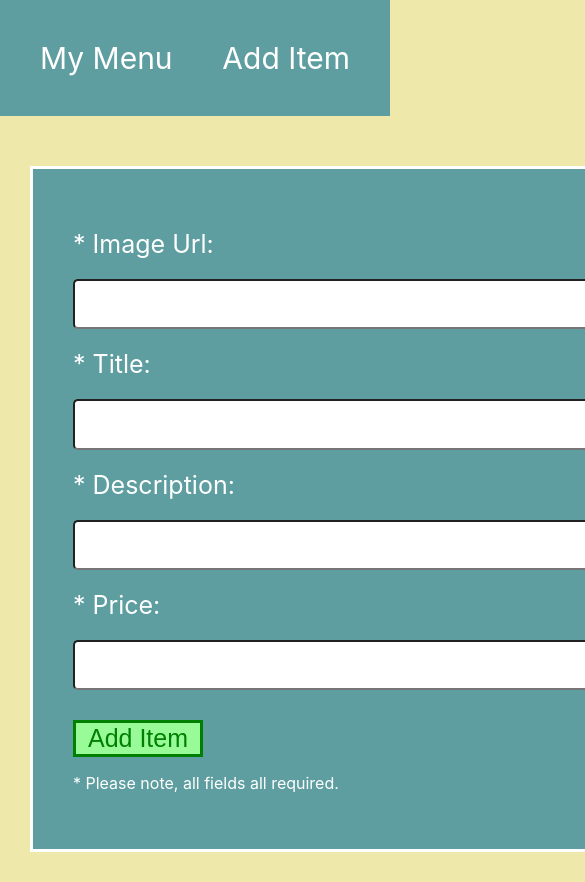
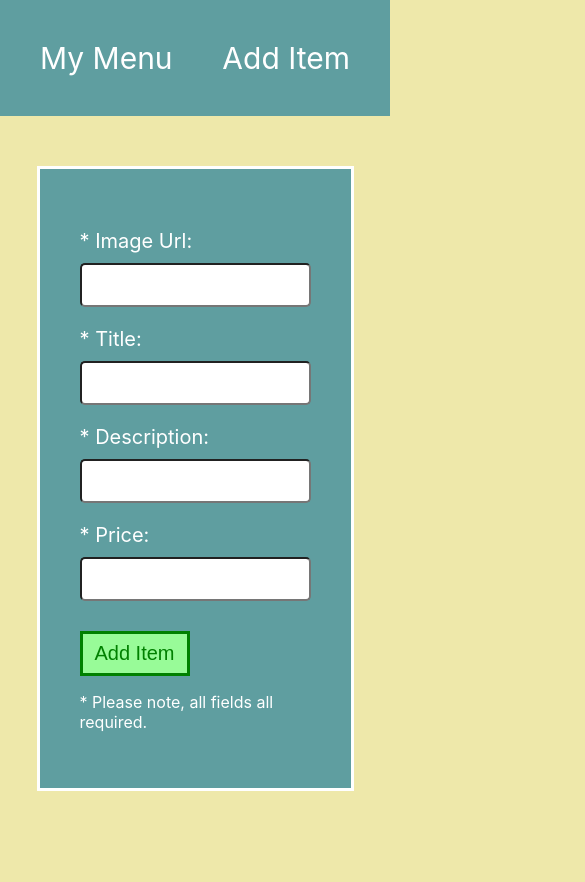
Before and after one commit to stephbarker/menu-app, a React (Create React App) app: page /add in a window 390 px wide. Shown: the top 882 px of the page, 585 px wide, since content can reach past the window. After the commit the page ends 844 px from the top, so only its background shows below. Built offline with nearby package versions, Linux system fonts and the light colour scheme.

Commit message:
adds mobile styles to the add form screen

```diff
--- a/src/App.css
+++ b/src/App.css
@@ -22,6 +22,7 @@
  color: black;
 }
 
+/* Mobile Styles */
 @media only screen and (max-width: 767px) {
   .nav-bar {
     font-size: 30px;
--- a/src/Forms/AddItem/AddItemForm.css
+++ b/src/Forms/AddItem/AddItemForm.css
@@ -48,3 +48,23 @@
     color: white;
     float: right;
 }
+
+/* Mobile Styles */
+@media only screen and (max-width: 767px) {
+    .form {
+      width: 70%;
+      height: 50%;
+    }
+    .form-label {
+        font-size: 20px;
+        padding: 20px 0px 10px 0px;
+    }
+    .form-input {
+        font-size: 15px;
+        height: 20px;
+    }
+    .submit-button{
+        font-size: 20px;
+        width: 110px;
+    }
+  }
```
